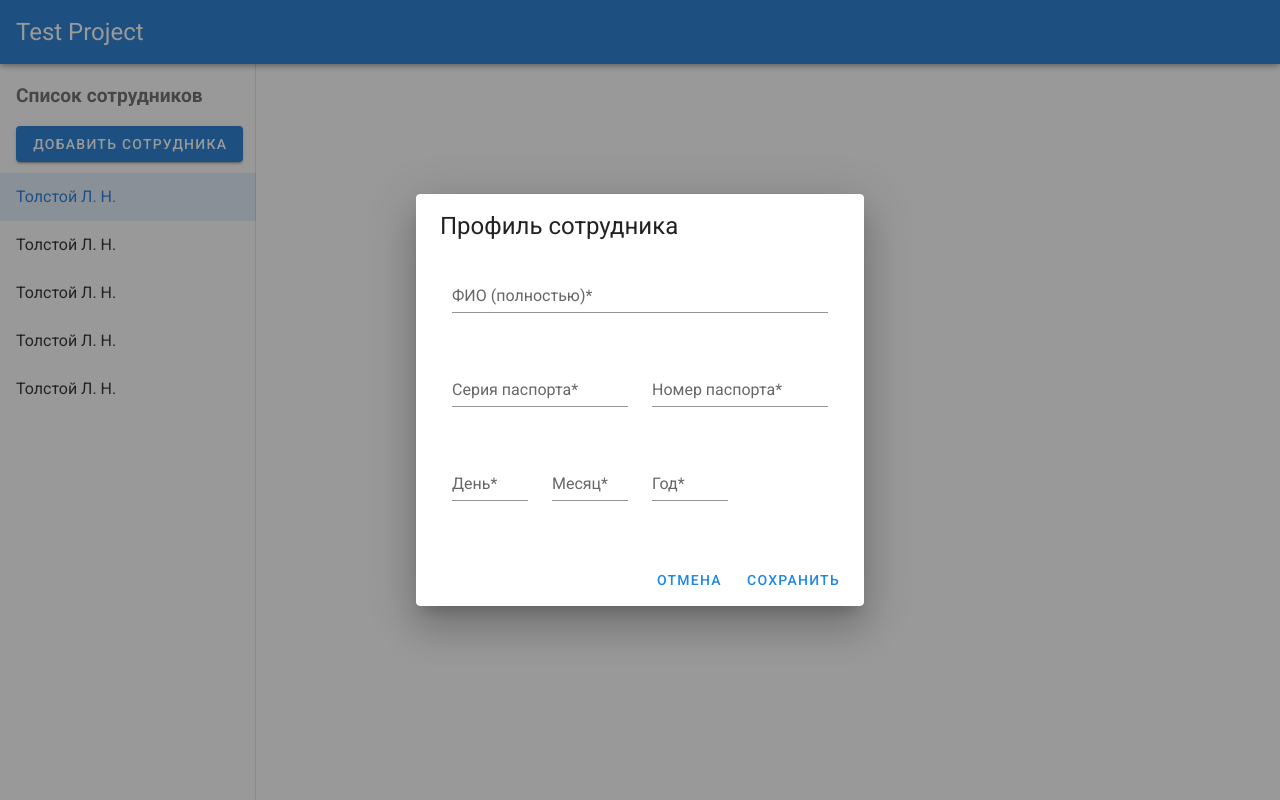
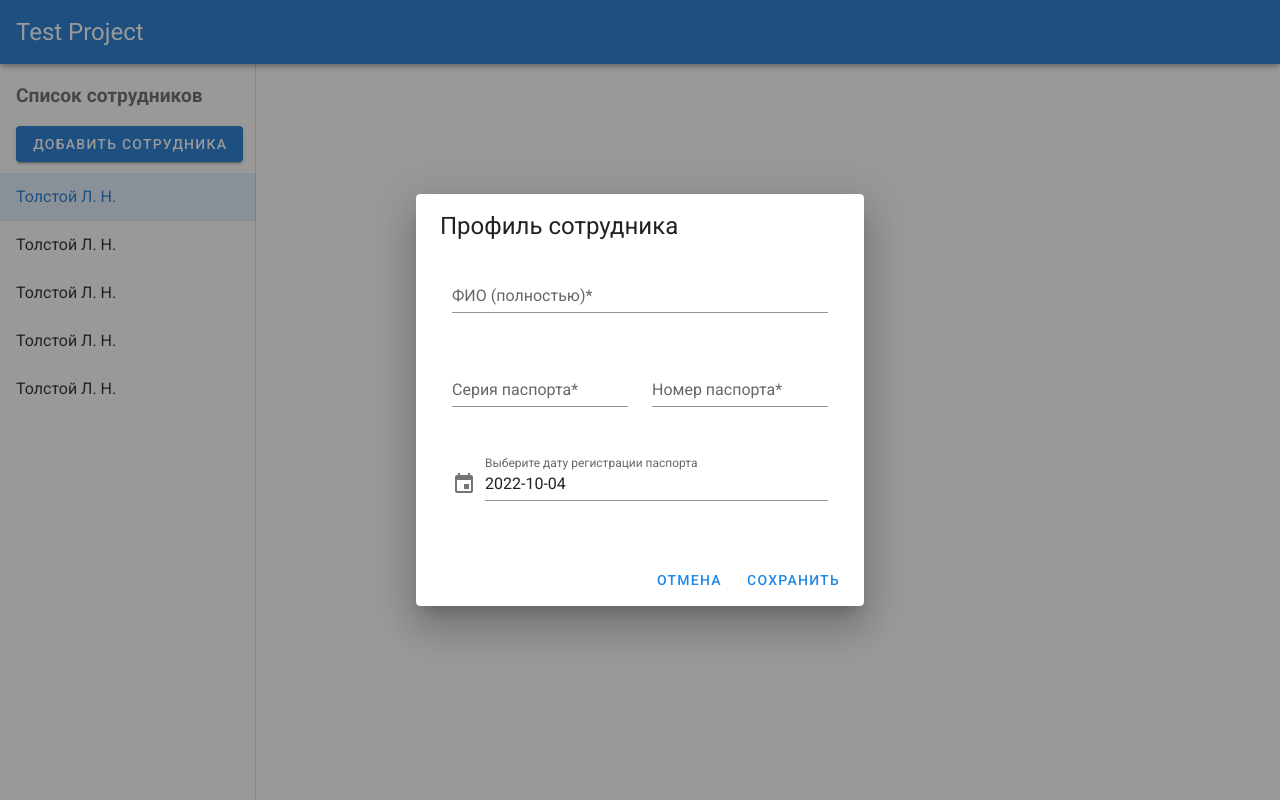
Before and after one commit to darkborsh/TestWebProject, a Vue app in the folder frontend/: page /#/ in a window 1280 px wide. Both pictures are taken after a click on the button "ДОБАВИТЬ СОТРУДНИКА". Built offline with nearby package versions, Linux system fonts and the light colour scheme.

Commit message:
Add a datepicker to imput employee form

```diff
--- a/frontend/src/components/UserList.vue
+++ b/frontend/src/components/UserList.vue
@@ -51,27 +51,50 @@
                   </v-col>
                   <v-col
                       cols="12"
-                      sm="3"
+                      sm="12"
                   >
-                    <v-text-field
-                        label="День*"
-                    ></v-text-field>
-                  </v-col>
-                  <v-col
-                      cols="12"
-                      sm="3"
-                  >
-                    <v-text-field
-                        label="Месяц*"
-                    ></v-text-field>
-                  </v-col>
-                  <v-col
-                      cols="12"
-                      sm="3"
-                  >
-                    <v-text-field
-                        label="Год*"
-                    ></v-text-field>
+                    <v-menu
+                        ref="menu"
+                        v-model="menu"
+                        :close-on-content-click="false"
+                        :return-value.sync="date"
+                        transition="scale-transition"
+                        offset-y
+                        min-width="auto"
+                    >
+                      <template v-slot:activator="{ on, attrs }">
+                        <v-text-field
+                            v-model="date"
+                            label="Выберите дату регистрации паспорта"
+                            prepend-icon="mdi-calendar"
+                            readonly
+                            v-bind="attrs"
+                            v-on="on"
+                        ></v-text-field>
+                      </template>
+                      <v-date-picker
+                          locale="rus"
+                          v-model="date"
+                          no-title
+                          scrollable
+                      >
+                        <v-spacer></v-spacer>
+                        <v-btn
+                            text
+                            color="primary"
+                            @click="menu = false"
+                        >
+                          Закрыть
+                        </v-btn>
+                        <v-btn
+                            text
+                            color="primary"
+                            @click="$refs.menu.save(date)"
+                        >
+                          ОК
+                        </v-btn>
+                      </v-date-picker>
+                    </v-menu>
                   </v-col>
                 </v-row>
               </v-container>
@@ -119,9 +142,13 @@
 export default {
   name: "UserList",
   data: () => ({
+    initialDate: (new Date(Date.now() - (new Date()).getTimezoneOffset() * 60000)).toISOString().substr(0, 10),
     typedFio: null,
     typedPassSeria: null,
     typedPassNo: null,
+    date: (new Date(Date.now() - (new Date()).getTimezoneOffset() * 60000)).toISOString().substr(0, 10),
+    menu: false,
+    modal: false,
     fioRule: [
       v => !!v || "Это поле обязательно",
       v => ( v && v.trim().split(" ").length === 3 ) || "ФИО должно быть написано корректно"
@@ -147,13 +174,15 @@ export default {
 
   methods: {
     rejectDialog() {
+      console.log(this.date)
+      this.addEmplDialog = false
       //selecting all empInput for clearing input forms
       for (let [key, value] of Object.entries(this.$refs)) {
         if (/^empInput/.test(key)) {
           value.reset()
         }
       }
-      this.addEmplDialog = false
+      this.date = this.initialDate
     },
 
     getSurnameWithInits(emp) {
```
